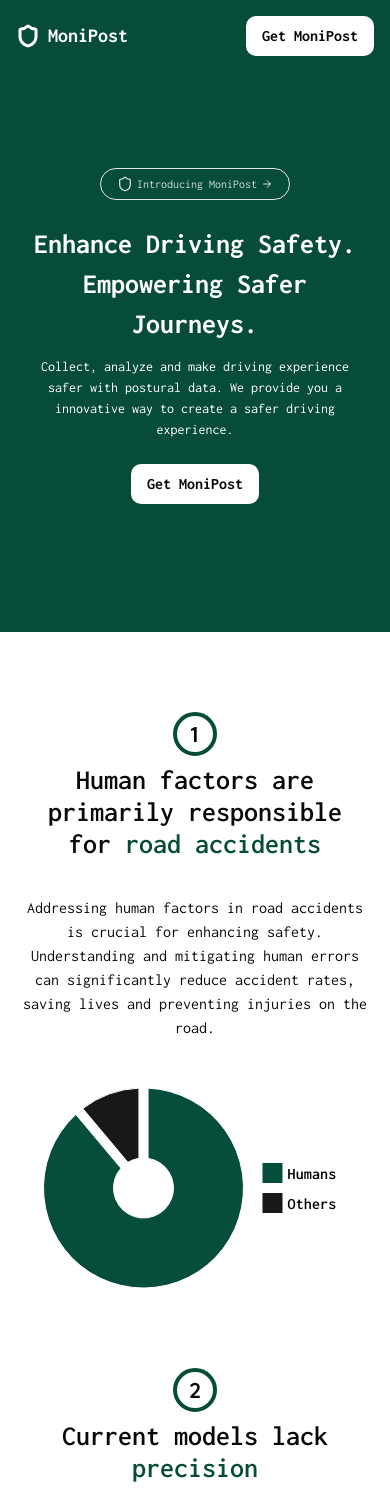
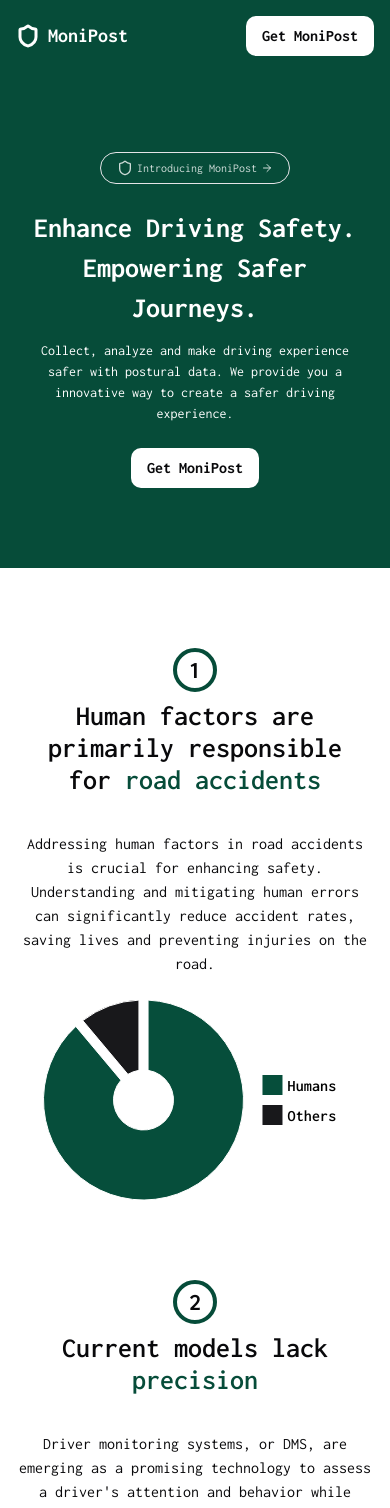
Before and after one commit to SebastienLaurentt/MoniPost, a Next.js app: page / in a window 390 px wide. Shown: the top 1508 px of the page. Built offline with nearby package versions, Linux system fonts and the light colour scheme.

Commit message:
update hero margin

```diff
--- a/components/Graphs/HumanFactors.tsx
+++ b/components/Graphs/HumanFactors.tsx
@@ -10,7 +10,7 @@ const data = [
 
 export default function HumansFactors() {
   return (
-    <Stack direction="row" width="100%" textAlign="center" >
+    <Stack direction="row" width="100%" textAlign="center" className="h-[200px]" >
       <Box flexGrow={1}>
         <PieChart
           series={[
--- a/components/Hero.tsx
+++ b/components/Hero.tsx
@@ -6,8 +6,8 @@ import { Button } from "./ui/button";
 
 const Hero = () => {
   return (
-    <Section classname="flex flex-col pt-24 pb-12 items-center text-center bg-primary">
-      <div className="mb-20 flex flex-col items-center text-white">
+    <Section classname="flex flex-col pt-20 pb-20 items-center text-center bg-primary">
+      <div className="flex flex-col items-center text-white">
         <AnimatedShinyText className="inline-flex items-center justify-center px-4  transition ease-out hover:text-neutral-600 hover:duration-300">
           <Shield className="mr-1 size-4 md:size-6"/>
           <span className="text-xs md:text-sm"> Introducing MoniPost</span>
--- a/components/SectionHeader.tsx
+++ b/components/SectionHeader.tsx
@@ -17,7 +17,7 @@ const SectionHeader: React.FC<SectionHeaderProps> = ({
 }) => {
   return (
     <div
-      className={`mb-8 flex  w-[300px] flex-col items-center ${textPosition} font-bold md:mb-8 md:w-[440px] lg:w-[600px] ${classname}`}
+      className={`mb-8 flex w-[300px] flex-col items-center ${textPosition} font-bold md:mb-8 md:w-[440px] lg:w-[600px] ${classname}`}
     >
       <h2>
         <span>{title}</span>{" "}
--- a/components/Sections/Background.tsx
+++ b/components/Sections/Background.tsx
@@ -17,7 +17,7 @@ const Background = () => {
         classname="2xl:hidden mx-auto"
         textPosition="text-center"
       />
-      <div className="flex flex-col gap-y-12 md:flex-row md:items-center lg:gap-x-16">
+      <div className="flex flex-col gap-y-6 md:flex-row md:items-center lg:gap-x-16">
         <div className="md:w-1/2  lg:w-[600px] ">
           <div className="hidden flex-row justify-start 2xl:flex ">
             <span className="mb-2 rounded-full border-4 border-primary px-4 text-2xl font-extrabold">
```
